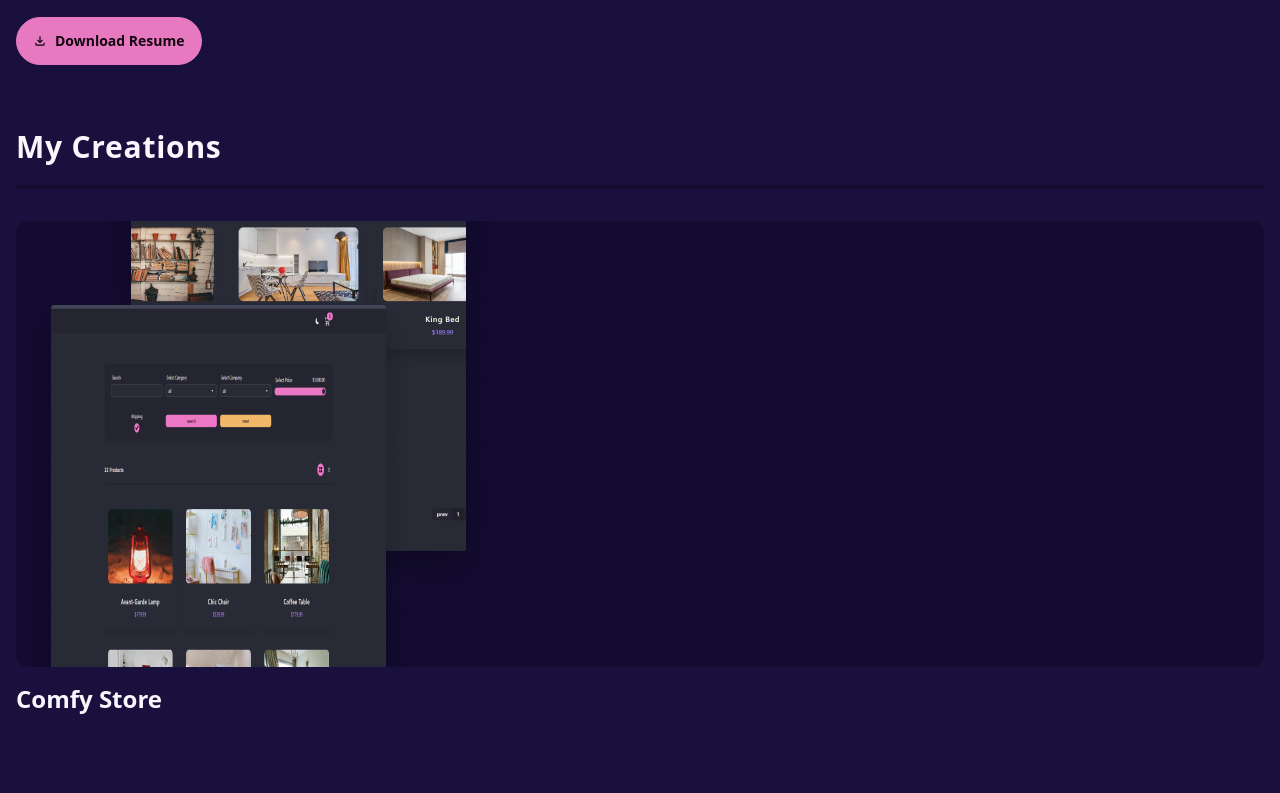
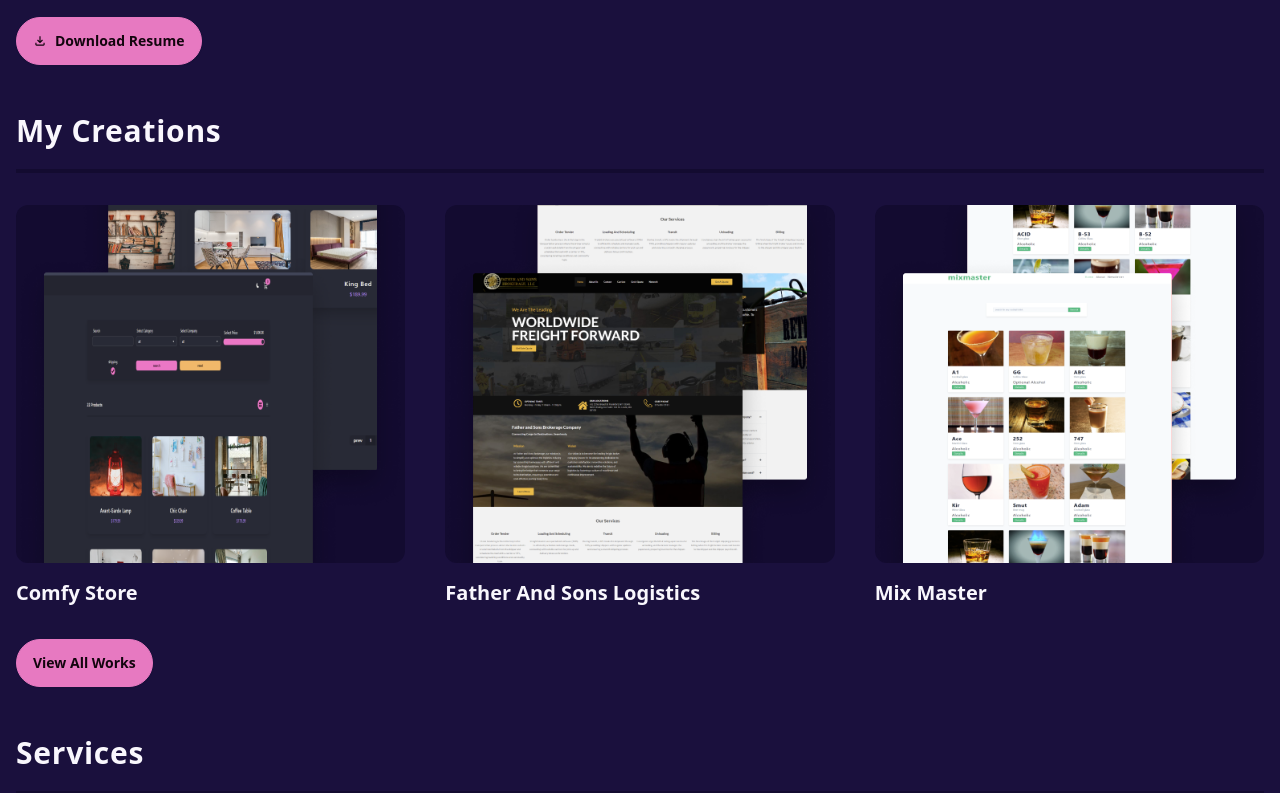
Before and after one commit to vtechwise/reactjs-portfolio, a React (Vite) app: page / in a window 1280 px wide. Shown: the part 1300-2093 px from the top of the page. Built offline with nearby package versions, Linux system fonts and the light colour scheme.

Commit message:
smallfix

```diff
--- a/src/component/FeaturedProject.jsx
+++ b/src/component/FeaturedProject.jsx
@@ -3,20 +3,16 @@ import SectionTitle from "./SectionTitle";
 // import comfyImg from "../assets/comfyStore.png";
 import { featuredProject } from "../utils/data";
 import { Link } from "react-router-dom";
+import Project from "./Project";
 const FeaturedProject = () => {
   return (
     <section className="section-margin">
       <SectionTitle text="my creations" />
-      <div className="grid gap-y-[5rem]">
+      <div className="grid gap-y-[3rem] sm:grid-cols-2 md:grid-cols-3 sm:gap-x-10">
         {featuredProject.map((project) => {
           const {id,image,title} = project
          return (
-           <article>
-             <div className="bg-base-300 rounded-xl">
-               <img src={image} alt="" />
-             </div>
-             <h3 className="text-2xl mt-4 capitalize font-bold">{title}</h3>
-           </article>
+           <Project key={project.id} {...project} />
          );
        })}
       </div>
--- /dev/null
+++ b/src/component/Project.jsx
@@ -0,0 +1,11 @@
+const Project = ({image,title}) => {
+  return (
+    <article>
+      <div className="bg-base-300 rounded-xl">
+        <img src={image} alt="" />
+      </div>
+      <h3 className="text-xl mt-4 capitalize font-semibold">{title}</h3>
+    </article>
+  );
+}
+export default Project
--- /dev/null
+++ b/src/component/Services.jsx
@@ -0,0 +1,10 @@
+import SectionTitle from "./SectionTitle"
+
+const Services = () => {
+  return (
+      <section className="section-margin">
+          <SectionTitle text='services'/>
+    </section>
+  )
+}
+export default Services
--- a/src/component/index.js
+++ b/src/component/index.js
@@ -3,3 +3,4 @@ export { default as Footer } from './Footer'
 export {default as Hero} from'./Hero'
 export { default as SectionTitle } from "./SectionTitle";
 export { default as FeaturedProject } from "./FeaturedProject";
+export { default as Services } from "./Services";
--- a/src/index.css
+++ b/src/index.css
@@ -8,6 +8,6 @@
         @apply max-w-7xl px-4 mx-auto
     }
     .section-margin {
-        @apply my-16
+        @apply my-12
     }
 }
--- a/src/pages/Landing.jsx
+++ b/src/pages/Landing.jsx
@@ -1,9 +1,10 @@
-import { Hero, FeaturedProject } from "../component";
+import { Hero, FeaturedProject, Services } from "../component";
 const Landing = () => {
     return (
       <>
         <Hero />
-        <FeaturedProject/>
+        <FeaturedProject />
+        <Services/>
       </>
     );
 }
```
